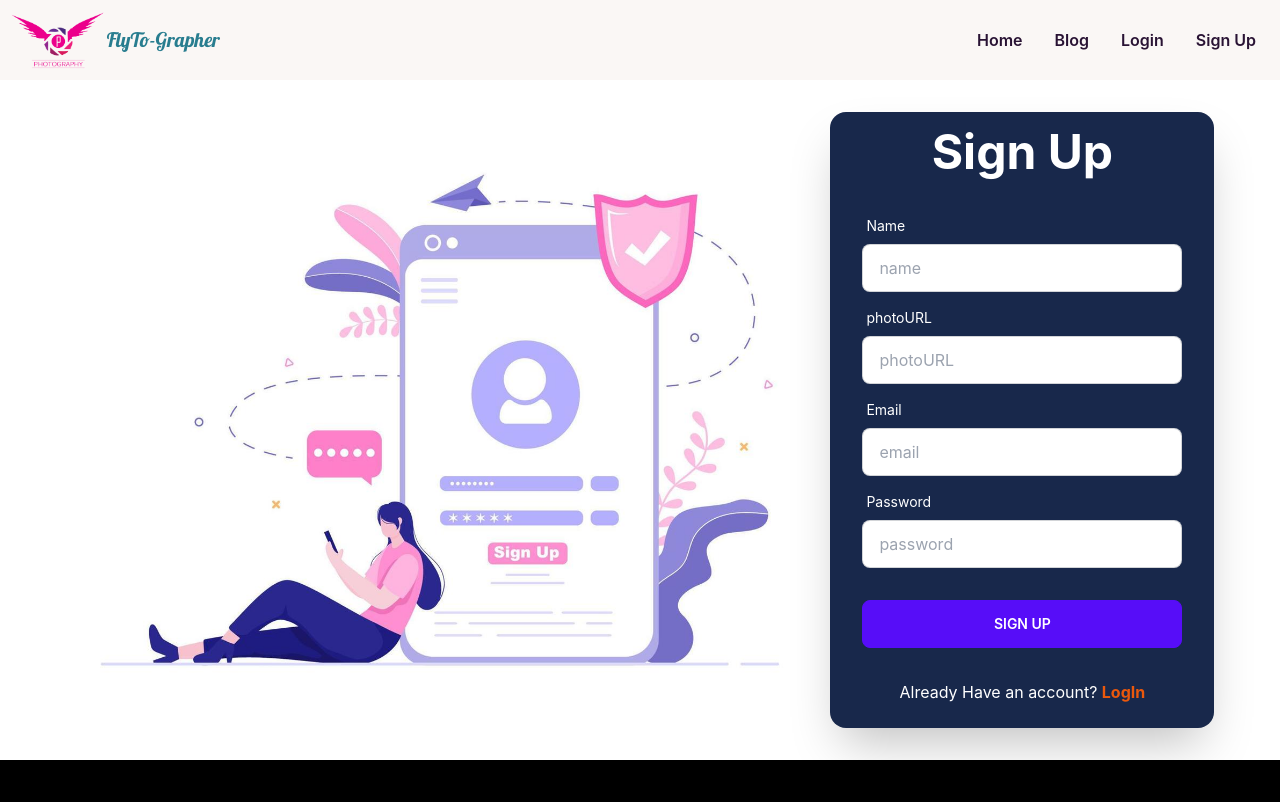
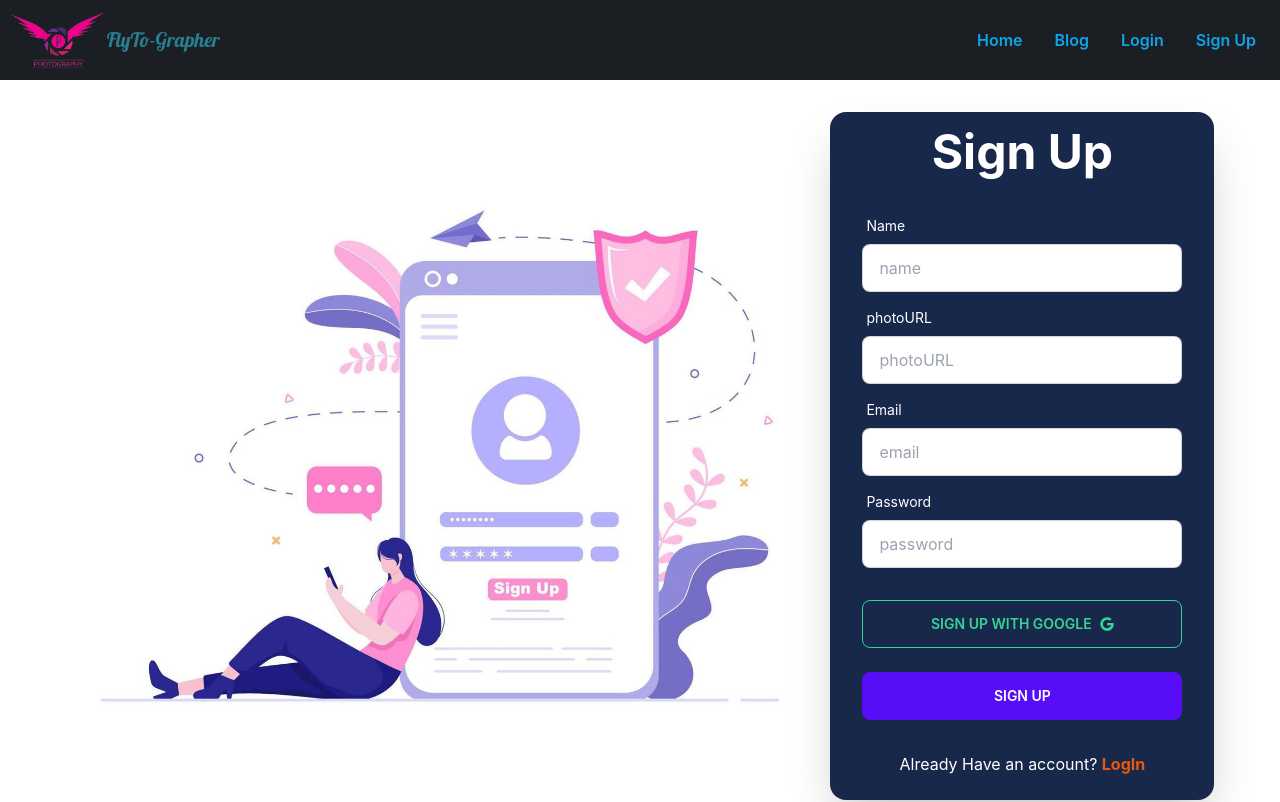
Before and after one commit to mdmrmmunna3/fly-to-grapher-client-assignment11, a React (Create React App) app: page /signup in a window 1280 px wide. Shown: the top 802 px of the page. Built offline with nearby package versions, Linux system fonts and the light colour scheme; no server answers.

Commit message:
socal login with google signin with popup

```diff
--- a/src/Contexts/AuthProvider/AuthProvider.js
+++ b/src/Contexts/AuthProvider/AuthProvider.js
@@ -1,6 +1,6 @@
 import React, { createContext, useEffect, useState } from 'react';
 import app from '../../firebase/firebase.config';
-import {createUserWithEmailAndPassword, getAuth, onAuthStateChanged, signInWithEmailAndPassword, signOut} from 'firebase/auth';
+import {createUserWithEmailAndPassword, getAuth, GoogleAuthProvider, onAuthStateChanged, signInWithEmailAndPassword, signInWithPopup, signOut} from 'firebase/auth';
 
 export const AuthContext = createContext();
 const auth = getAuth(app);
@@ -8,6 +8,14 @@ const auth = getAuth(app);
 const AuthProvider = ({children}) => {
     const [user, setUser] = useState({});
     const [loader, setLoader] = useState(true);
+
+    const googleProvider = new GoogleAuthProvider();
+
+    // signUp With google
+    const googleSignIn = () => {
+        setLoader(true);
+        return signInWithPopup(auth, googleProvider);
+    }
 
     // createUser with emailand password
     const createUser = (email, password) => {
@@ -17,17 +25,20 @@ const AuthProvider = ({children}) => {
 
     // loginuser
     const userLogin = (email, password) => {
+        setLoader(true);
         return signInWithEmailAndPassword(auth, email, password) ;
     }
 
     // logOut
     const logOut = () => {
+        setLoader(true);
         return signOut(auth);
     }
 
     useEffect( () => {
         const unsubscribe = onAuthStateChanged(auth, (currentUser) => {
             setUser(currentUser);
+            setLoader(false);
         });
         return () => {
             unsubscribe();
@@ -36,6 +47,7 @@ const AuthProvider = ({children}) => {
 
     const authInfo = {
         user,
+        googleSignIn,
         createUser,
         userLogin,
         logOut
--- a/src/Pages/LoginRegister/SignUp/SignUp.js
+++ b/src/Pages/LoginRegister/SignUp/SignUp.js
@@ -2,6 +2,7 @@ import React, { useContext } from 'react';
 import { Link } from 'react-router-dom';
 import logImg from '../../../assets/LoginRegister/signup_img.jpg'
 import { AuthContext } from '../../../Contexts/AuthProvider/AuthProvider';
+import SocalLogin from '../../SocalLogin/SocalLogin';
 
 
 const SignUp = () => {
@@ -61,6 +62,8 @@ const SignUp = () => {
 
                         </div>
                         <div className="form-control mt-6">
+                            <SocalLogin></SocalLogin>
+                            <br />
                             <input className='btn btn-primary' type="submit" value="Sign Up" />
                         </div>
                     </div>
--- a/src/Pages/Shared/Header/Navbar.css
+++ b/src/Pages/Shared/Header/Navbar.css
@@ -1,8 +1,9 @@
-/* .nav-menu {
-    box-flex-group: #1b1e23;
-} */
+@import url('https://fonts.googleapis.com/css2?family=Lobster&display=swap');
 
-@import url('https://fonts.googleapis.com/css2?family=Lobster&display=swap');
+.nav-menu {
+    background-color: #1b1e23;
+}
+
 
 .ph-title {
     font-family: 'Lobster', cursive;
--- a/src/Pages/Shared/Header/Navbar.js
+++ b/src/Pages/Shared/Header/Navbar.js
@@ -1,5 +1,5 @@
 import React, { useContext } from 'react';
-import { Link } from 'react-router-dom';
+import { Link, Link as NavLink } from 'react-router-dom';
 import logo from '../../../assets/logo/photography.png';
 import { AuthContext } from '../../../Contexts/AuthProvider/AuthProvider';
 import './Navbar.css';
@@ -17,22 +17,24 @@ const Navbar = () => {
 
     const menuItems = <>
 
-        <li className='font-semibold'><Link to='/'>Home</Link></li>
+        <li className='font-semibold text-sky-500'>
+            <NavLink to='/home'>Home</NavLink>
+            </li>
 
-        <li className='font-semibold'><Link to='/'>Blog</Link></li>
+        <li className='font-semibold text-sky-500'><NavLink to='/'>Blog</NavLink></li>
         {
             user?.email ?
                 <>
-                    <li className='font-semibold'><Link to=''>My Review</Link></li>
-                    <li className='font-semibold'><Link to=''>Add Service</Link></li>
-                    <li className='font-semibold'>
+                    <li className='font-semibold text-sky-500'><NavLink to=''>My Review</NavLink></li>
+                    <li className='font-semibold text-sky-500'><NavLink to=''>Add Service</NavLink></li>
+                    <li className='font-semibold text-sky-500'>
                         <button onClick={handleLogOut} className='btn-ghost'>Log Out</button>
                     </li>
                 </>
                 :
                 <>
-                    <li className='font-semibold'><Link to='/login'>Login</Link></li>
-                    <li className='font-semibold'><Link to='/signup'>Sign Up</Link></li>
+                    <li className='font-semibold text-sky-500'><NavLink to='/login'>Login</NavLink></li>
+                    <li className='font-semibold text-sky-500'><NavLink to='/signup'>Sign Up</NavLink></li>
                 </>
         }
     </>
@@ -47,7 +49,7 @@ const Navbar = () => {
                         {menuItems}
                     </ul>
                 </div>
-                <Link className=" normal-case text-xl">
+                <Link to='/' className=" normal-case text-xl">
                     <div className='flex items-center'>
                         <div>
                             <img className='h-16' src={logo} alt="" />
--- /dev/null
+++ b/src/Pages/SocalLogin/SocalLogin.js
@@ -0,0 +1,23 @@
+import React, { useContext } from 'react';
+import { FaGoogle } from 'react-icons/fa';
+import { AuthContext } from '../../Contexts/AuthProvider/AuthProvider';
+
+const SocalLogin = () => {
+    const { googleSignIn } = useContext(AuthContext);
+
+    const handleGoogleSignIn = () => {
+        googleSignIn()
+            .then(result => {
+                const user = result.user;
+                console.log(user);
+            })
+            .catch(err => console.error(err))
+    }
+    return (
+        <div>
+            <button onClick={handleGoogleSignIn} className="btn btn-outline btn-success w-full"> <span className='mr-2'>Sign Up With Google</span> <FaGoogle></FaGoogle> </button>
+        </div>
+    );
+};
+
+export default SocalLogin;
--- a/src/Routes/Routers/Routers.js
+++ b/src/Routes/Routers/Routers.js
@@ -15,6 +15,10 @@ const router = createBrowserRouter([
           element: <Home></Home>
         },
         {
+          path: '/home',
+          element: <Home></Home>
+        },
+        {
             path: '/login',
             element: <Login></Login>
         },
```
Also changed, not shown: src/Pages/LoginRegister/Login/Login.css (line endings or trailing spaces).
